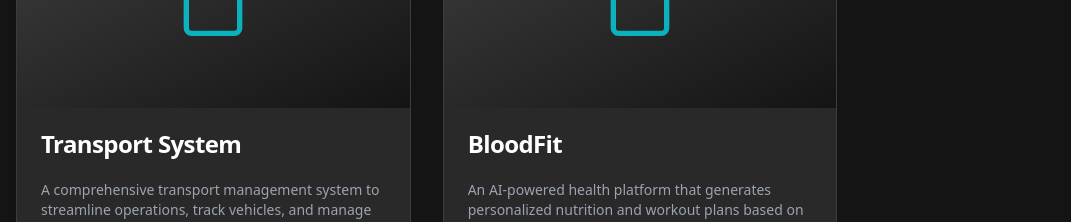
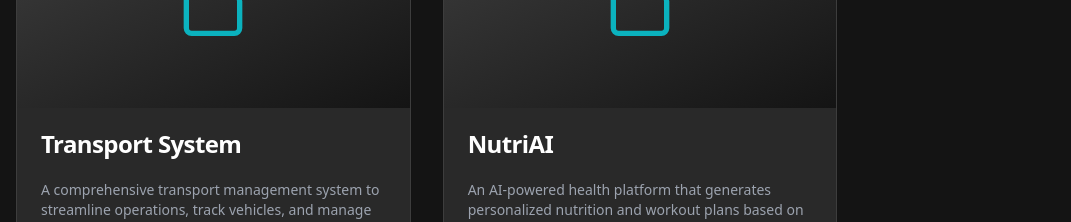
Before and after one commit to rdas757/rdas-portfolio, a React (Vite) app: page / in a window 1280 px wide. Shown: the part 3700-3922 px from the top of the page, without its empty margins (0-1071 px from the left). Built offline with nearby package versions, Linux system fonts and the light colour scheme.

Commit message:
Rename BloodFit to NutriAI in projects

```diff
--- a/src/components/Projects.tsx
+++ b/src/components/Projects.tsx
@@ -37,7 +37,7 @@ const projects: Project[] = [
     githubUrl: "https://github.com/rdas757/Transport-System",
   },
   {
-    title: "BloodFit",
+    title: "NutriAI",
     description: "An AI-powered health platform that generates personalized nutrition and workout plans based on blood type. Includes a full user app and a super admin dashboard.",
     technologies: ["AI", "React", "Node.js", "MongoDB", "Health Tech"],
     githubUrl: "https://github.com/rdas757/BloodFit",
```
